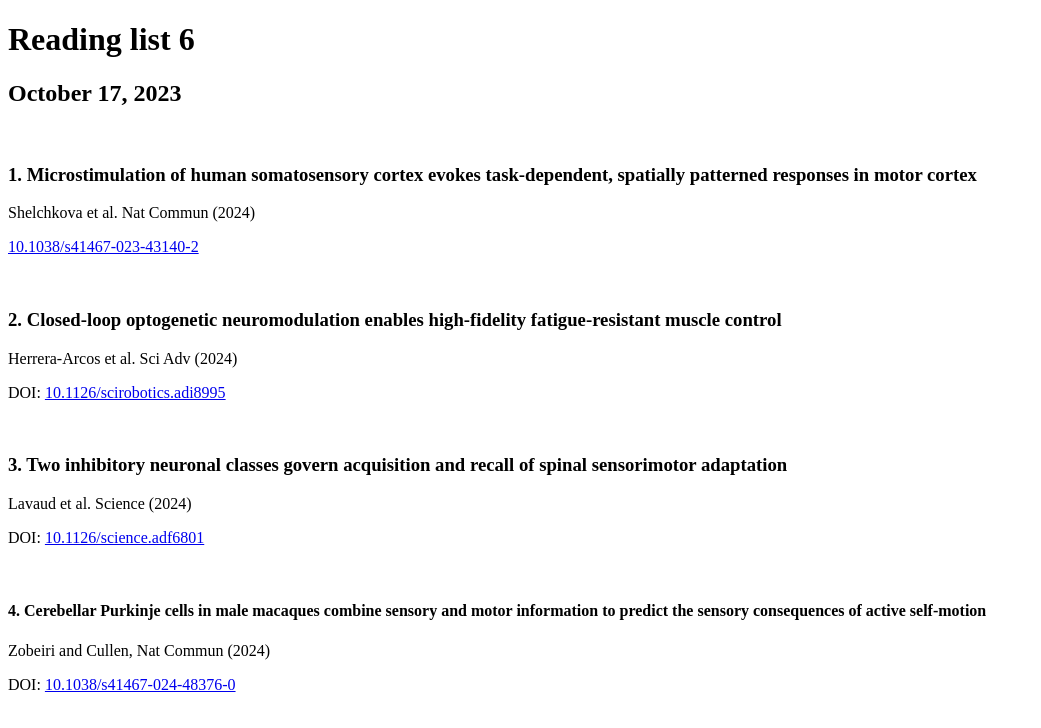
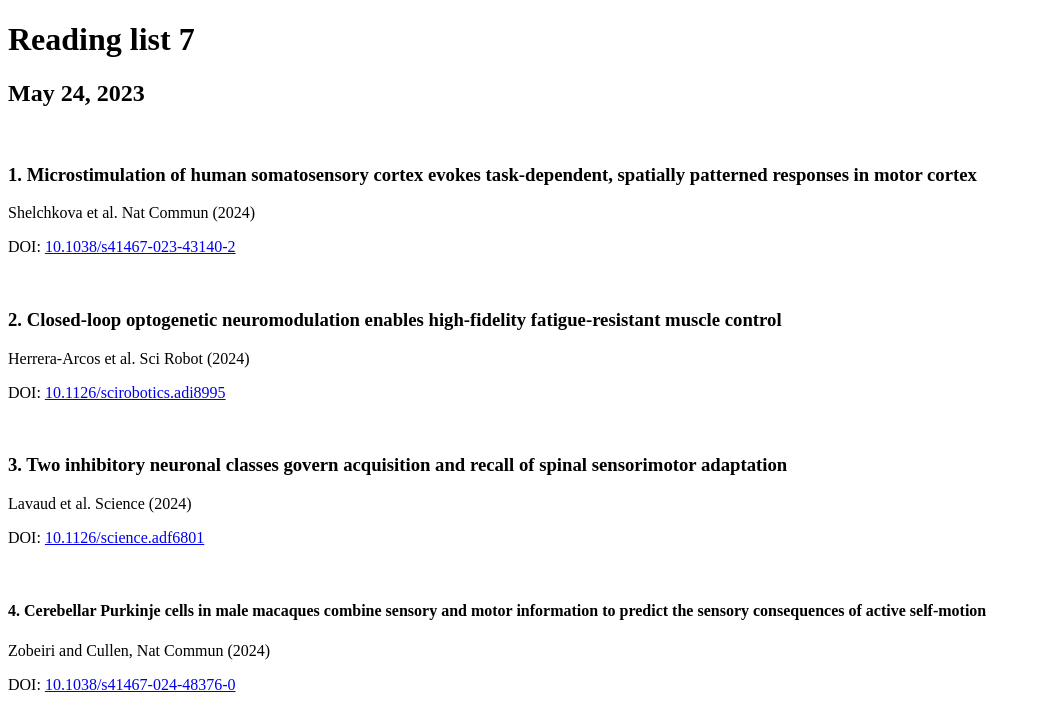
Before and after one commit to animalmodel/sensorimotor_JC, a plain HTML site: page list7.html in a window 1280 px wide. Shown: the whole page, without its empty margins (0-1041 px from the left). Drawn offline with Linux system fonts and the light colour scheme.

Commit message:
Update list7.html

```diff
--- a/list7.html
+++ b/list7.html
@@ -6,17 +6,17 @@
 </head>
 
 <body>
-    <h1>Reading list 6</h1>
-    <h2>October 17, 2023</h2>
+    <h1>Reading list 7</h1>
+    <h2>May 24, 2023</h2>
     <br/>
 
     <h3>1. Microstimulation of human somatosensory cortex evokes task-dependent, spatially patterned responses in motor cortex</h3>
     <p>Shelchkova et al. Nat Commun (2024)</p>
-    <p><a href="https://www.nature.com/articles/s41467-023-43140-2">10.1038/s41467-023-43140-2</a></p>
+    <p>DOI: <a href="https://www.nature.com/articles/s41467-023-43140-2">10.1038/s41467-023-43140-2</a></p>
     <br/>
 
     <h3>2. Closed-loop optogenetic neuromodulation enables high-fidelity fatigue-resistant muscle control</h3>
-    <p>Herrera-Arcos et al. Sci Adv (2024)</p>
+    <p>Herrera-Arcos et al. Sci Robot (2024)</p>
     <p>DOI: <a href="https://www.science.org/doi/10.1126/scirobotics.adi8995">10.1126/scirobotics.adi8995</a></p>
     <br/>
 
```
